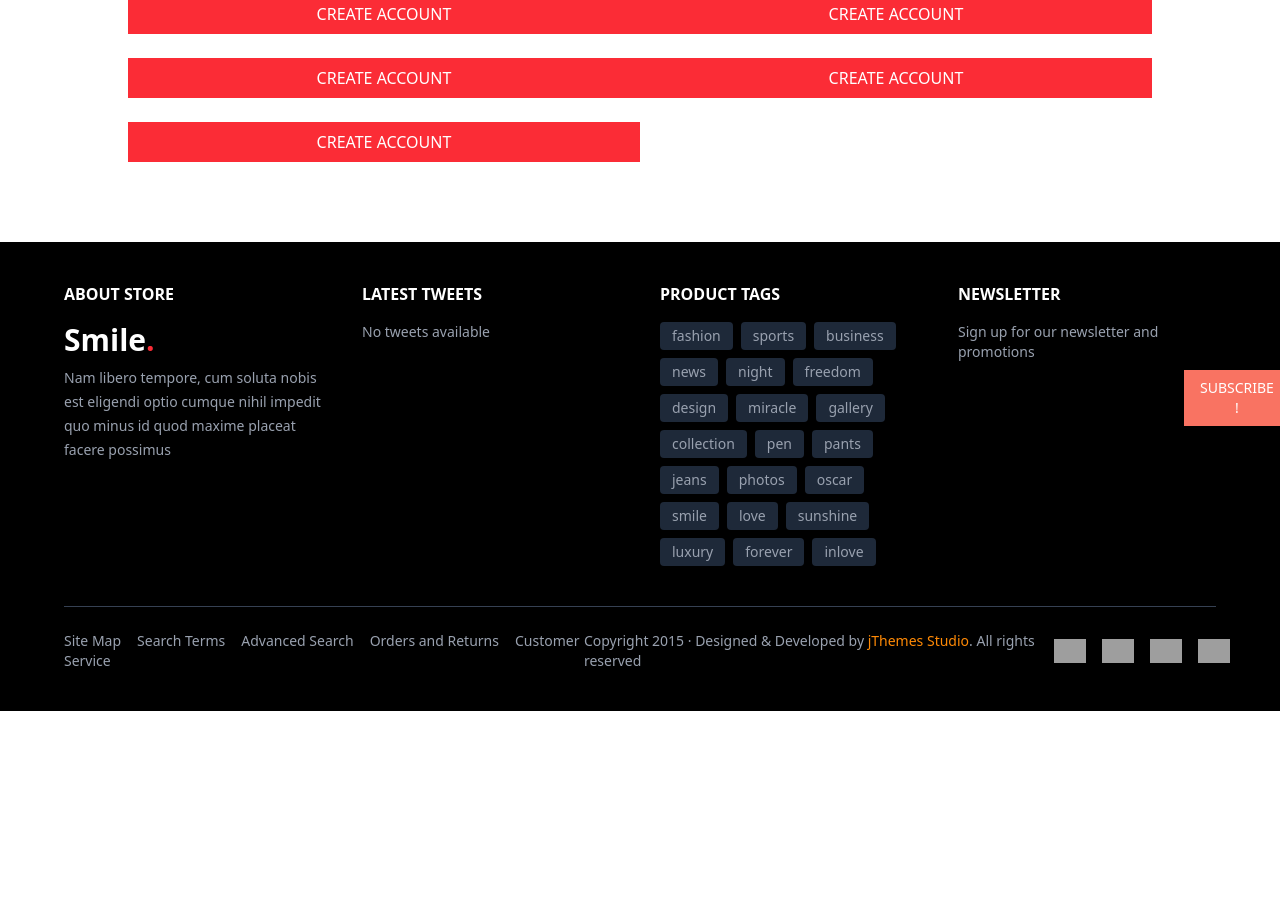
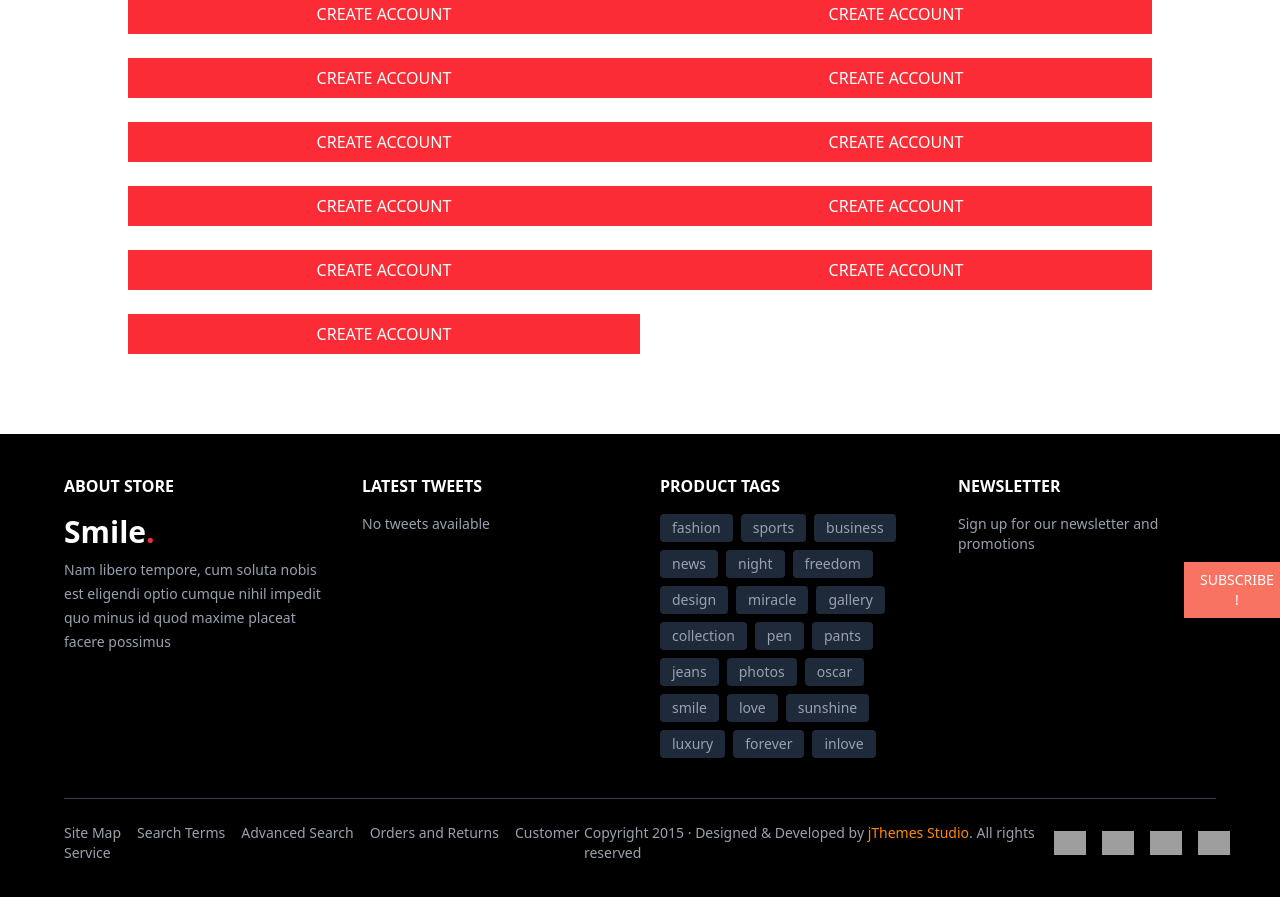
Before and after one commit to rakibul561/Smile-client-code, a Next.js app: page /login in a window 1280 px wide. Shown: the part 840-1737 px from the top of the page. Before the commit the page ends 1551 px from the top, so only its background shows below. Built offline with nearby package versions, Linux system fonts and the light colour scheme; grey boxes are pictures that could not be loaded.

Commit message:
updated nav

```diff
--- a/src/app/login/page.tsx
+++ b/src/app/login/page.tsx
@@ -80,6 +80,12 @@ const LoginSignup = () => {
           <button className="bg-red-500 text-white px-6 py-2 mt-6">CREATE ACCOUNT</button>
           <button className="bg-red-500 text-white px-6 py-2 mt-6">CREATE ACCOUNT</button>
           <button className="bg-red-500 text-white px-6 py-2 mt-6">CREATE ACCOUNT</button>
+          <button className="bg-red-500 text-white px-6 py-2 mt-6">CREATE ACCOUNT</button>
+          <button className="bg-red-500 text-white px-6 py-2 mt-6">CREATE ACCOUNT</button>
+          <button className="bg-red-500 text-white px-6 py-2 mt-6">CREATE ACCOUNT</button>
+          <button className="bg-red-500 text-white px-6 py-2 mt-6">CREATE ACCOUNT</button>
+          <button className="bg-red-500 text-white px-6 py-2 mt-6">CREATE ACCOUNT</button>
+          <button className="bg-red-500 text-white px-6 py-2 mt-6">CREATE ACCOUNT</button>
       </div>
     </div>
   );
```
